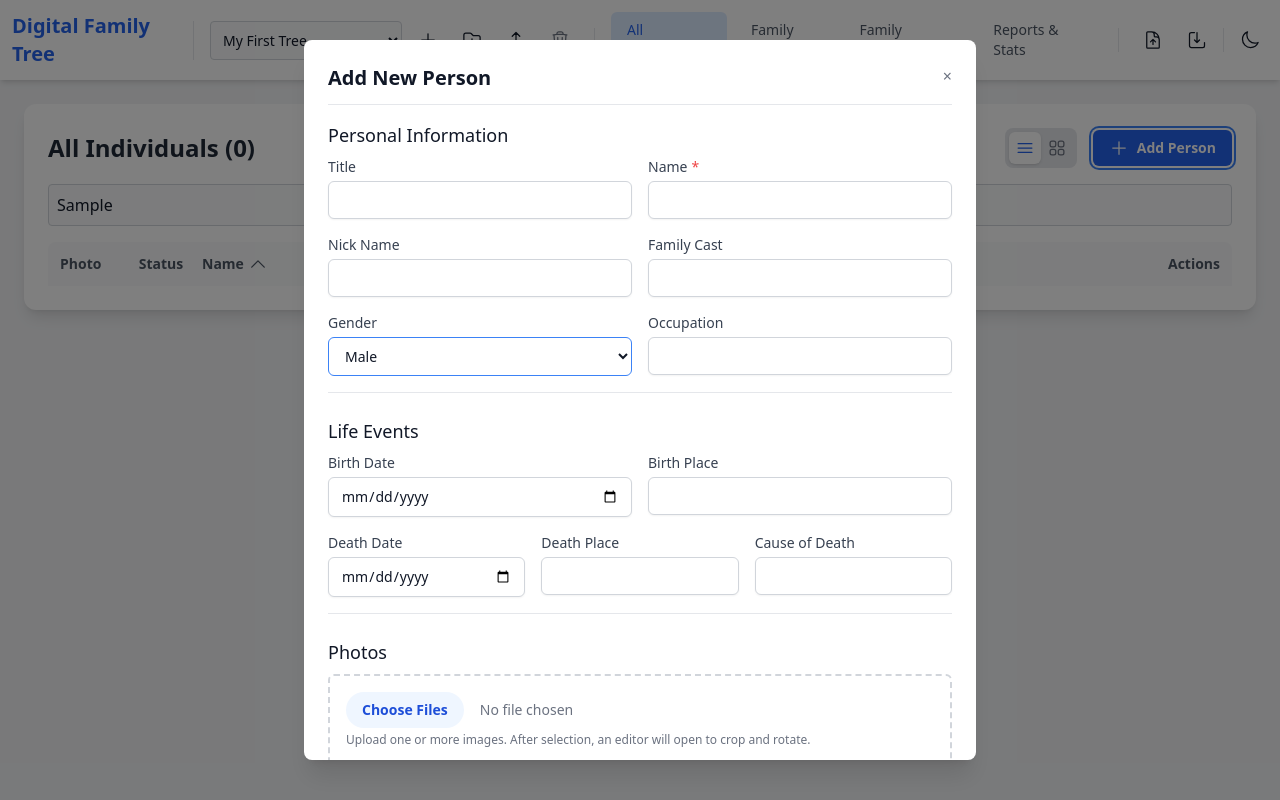
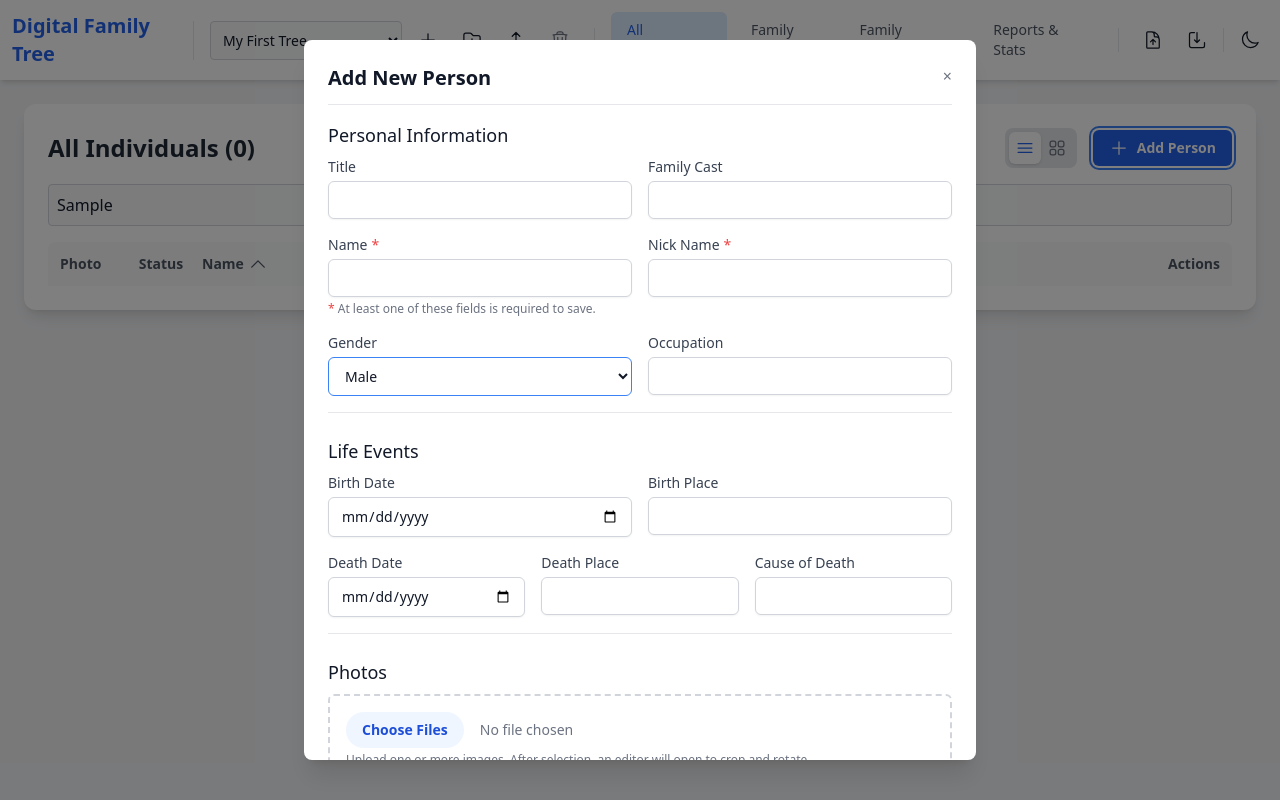
Before and after one commit to farooqtariqbutt/FamilyTree2.0, a React (Vite) app: page / in a window 1280 px wide. Both pictures are taken after typing "Sample" into the empty fields and a click on the button "Add Person". Built offline with nearby package versions, Linux system fonts and the light colour scheme.

Commit message:
Update PersonForm.tsx

```diff
--- a/components/PersonForm.tsx
+++ b/components/PersonForm.tsx
@@ -1,5 +1,5 @@
 
-import React, { useState, useEffect, useMemo } from 'react';
+import React, { useState, useEffect, useMemo, useRef } from 'react';
 import type { Person, Marriage } from '../types.ts';
 import { Gender, MarriageStatus } from '../types.ts';
 import { useFamilyTreeContext } from '../hooks/useFamilyTree.ts';
@@ -27,6 +27,9 @@ export default function PersonForm({ isOpen, onClose, personToEdit, newPersonTem
   const [editingImageSrc, setEditingImageSrc] = useState<string | null>(null);
   const [imageFilesToProcess, setImageFilesToProcess] = useState<File[]>([]);
 
+  const nameInputRef = useRef<HTMLInputElement>(null);
+  const [formError, setFormError] = useState<string | null>(null);
+
   const initialFormState = {
     title: '',
     firstName: '',
@@ -44,18 +47,23 @@ export default function PersonForm({ isOpen, onClose, personToEdit, newPersonTem
     } else {
       setFormData({ ...initialFormState, ...(newPersonTemplate || {}) });
     }
-    // Reset spouse ID on form open/close
+    // Reset spouse ID and error on form open/close
     setNewSpouseId('');
+    setFormError(null);
   }, [personToEdit, newPersonTemplate, isOpen]);
 
   const handleChange = (e: React.ChangeEvent<HTMLInputElement | HTMLSelectElement | HTMLTextAreaElement>) => {
     const target = e.target;
     const name = target.name;
 
-    if (target instanceof HTMLInputElement && target.type === 'checkbox') {
-        setFormData(prev => ({ ...prev, [name]: target.checked }));
-    } else {
-        setFormData(prev => ({ ...prev, [name]: target.value }));
+    const value = (target instanceof HTMLInputElement && target.type === 'checkbox') ? target.checked : target.value;
+    setFormData(prev => ({ ...prev, [name]: value }));
+
+    if (formError && (name === 'firstName' || name === 'nickName')) {
+        const otherFieldName = name === 'firstName' ? 'nickName' : 'firstName';
+        if (value || formData[otherFieldName]) {
+            setFormError(null);
+        }
     }
   };
 
@@ -160,10 +168,15 @@ export default function PersonForm({ isOpen, onClose, personToEdit, newPersonTem
 
   const handleSubmit = (e: React.FormEvent) => {
     e.preventDefault();
-    if (!formData.firstName) {
-      alert('Name is required.');
+    if (!formData.firstName && !formData.nickName) {
+      setFormError('Either a Name or a Nick Name is required.');
+      if (nameInputRef.current) {
+        nameInputRef.current.scrollIntoView({ behavior: 'smooth', block: 'center' });
+        nameInputRef.current.focus({ preventScroll: true });
+      }
       return;
     }
+    setFormError(null); // Clear error on successful submit
     if (personToEdit) {
       updatePerson(personToEdit.id, formData);
     } else {
@@ -214,12 +227,20 @@ export default function PersonForm({ isOpen, onClose, personToEdit, newPersonTem
       <form onSubmit={handleSubmit} className="space-y-6">
         {/* Basic Info */}
         <div className="border-b border-gray-200 dark:border-gray-700 pb-4">
-             <h3 className="text-lg font-medium text-gray-900 dark:text-gray-100 mb-2">Personal Information</h3>
+            <h3 className="text-lg font-medium text-gray-900 dark:text-gray-100 mb-2">Personal Information</h3>
             <div className="grid grid-cols-1 md:grid-cols-2 gap-4">
                 <Input label="Title" name="title" value={formData.title || ''} onChange={handleChange} />
-                <Input label={<>Name<span className="text-red-500 ml-1">*</span></>} name="firstName" value={formData.firstName || ''} onChange={handleChange} required />
-                <Input label="Nick Name" name="nickName" value={formData.nickName || ''} onChange={handleChange} />
                 <Input label="Family Cast" name="familyCast" value={formData.familyCast || ''} onChange={handleChange} />
+                <div className="md:col-span-2">
+                    <div className="grid grid-cols-1 md:grid-cols-2 gap-4">
+                       <Input ref={nameInputRef} label={<>Name<span className="text-red-500 ml-1">*</span></>} name="firstName" value={formData.firstName || ''} onChange={handleChange} />
+                       <Input label={<>Nick Name<span className="text-red-500 ml-1">*</span></>} name="nickName" value={formData.nickName || ''} onChange={handleChange} />
+                    </div>
+                    {formError && <p className="text-sm text-red-500 mt-2 font-semibold">{formError}</p>}
+                    <p className="text-xs text-gray-500 dark:text-gray-400 mt-1">
+                        <span className="text-red-500">*</span> At least one of these fields is required to save.
+                    </p>
+                </div>
             </div>
              <div className="grid grid-cols-1 md:grid-cols-2 gap-4 mt-4">
                 <Select label="Gender" name="gender" value={formData.gender || ''} onChange={handleChange} className={genderClass}>
```
